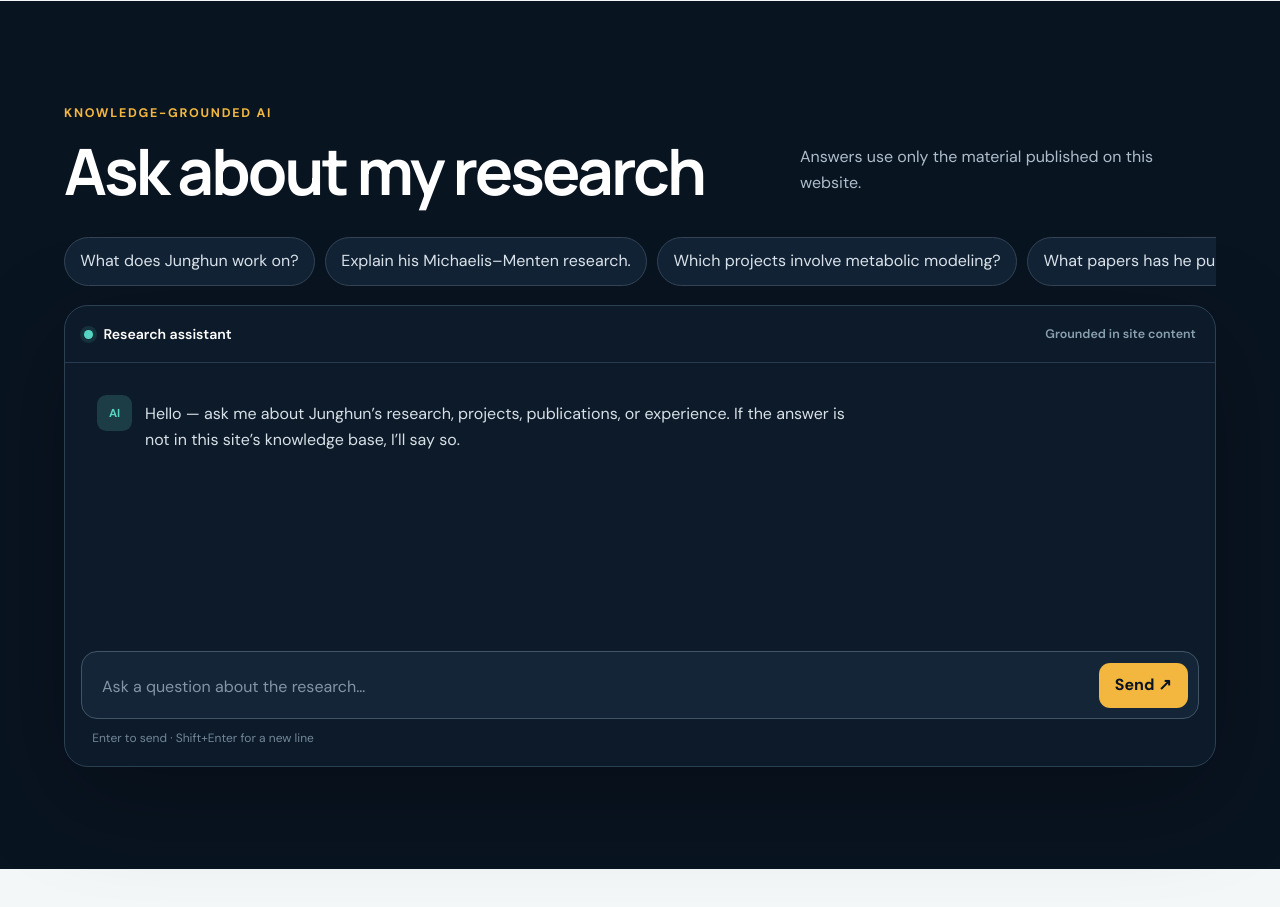
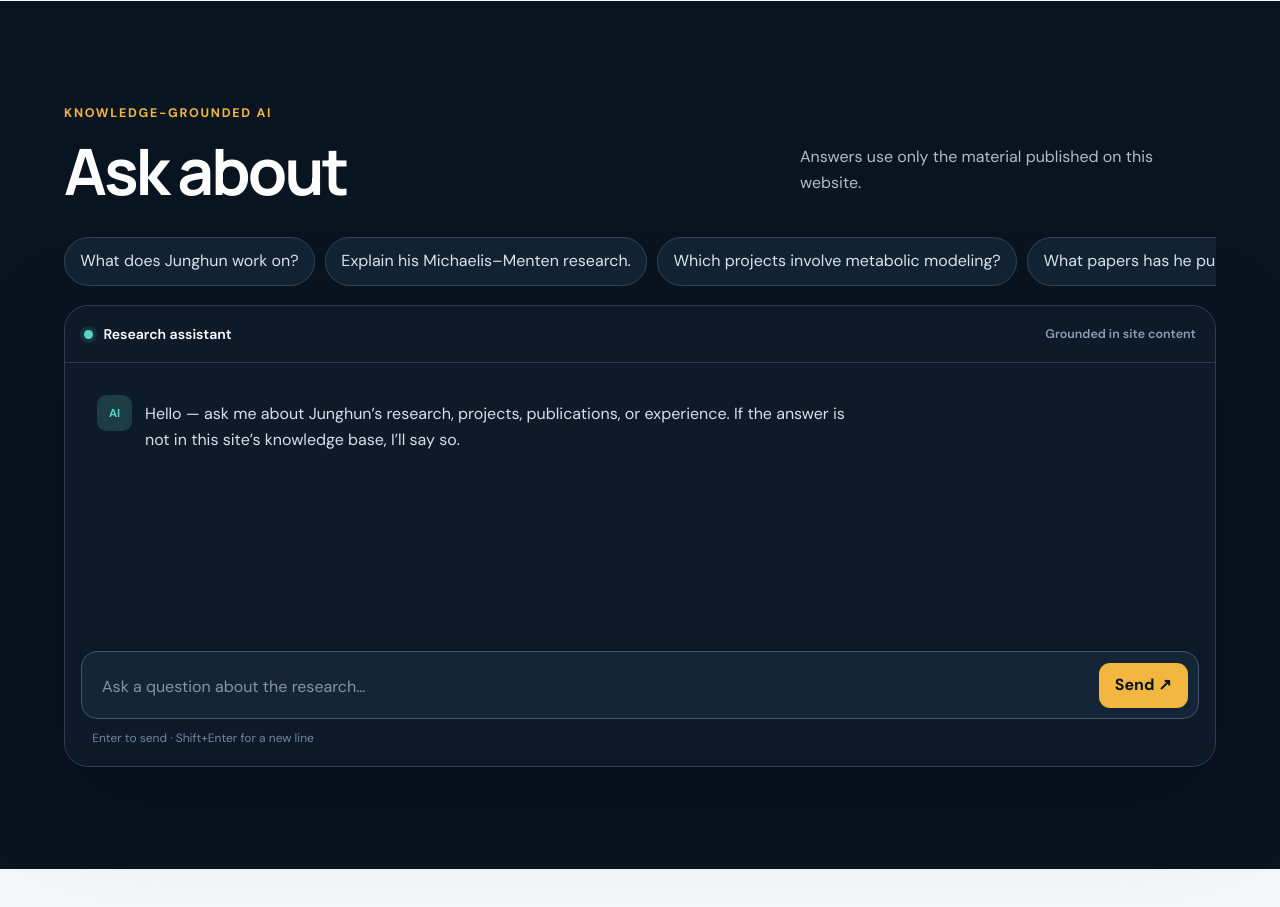
Before and after one commit to junghun9806/CV, a website: page index.html in a window 1280 px wide. Shown: the part 880-1787 px from the top of the page. Drawn offline with Linux system fonts and the light colour scheme.

Commit message:
Shorten AI section heading

```diff
--- a/index.html
+++ b/index.html
@@ -67,7 +67,7 @@
         <div class="ask-heading">
           <div>
             <p class="eyebrow amber">Knowledge-grounded AI</p>
-            <h2 id="ask-title">Ask about my research</h2>
+            <h2 id="ask-title">Ask about</h2>
           </div>
           <p>Answers use only the material published on this website.</p>
         </div>
```
